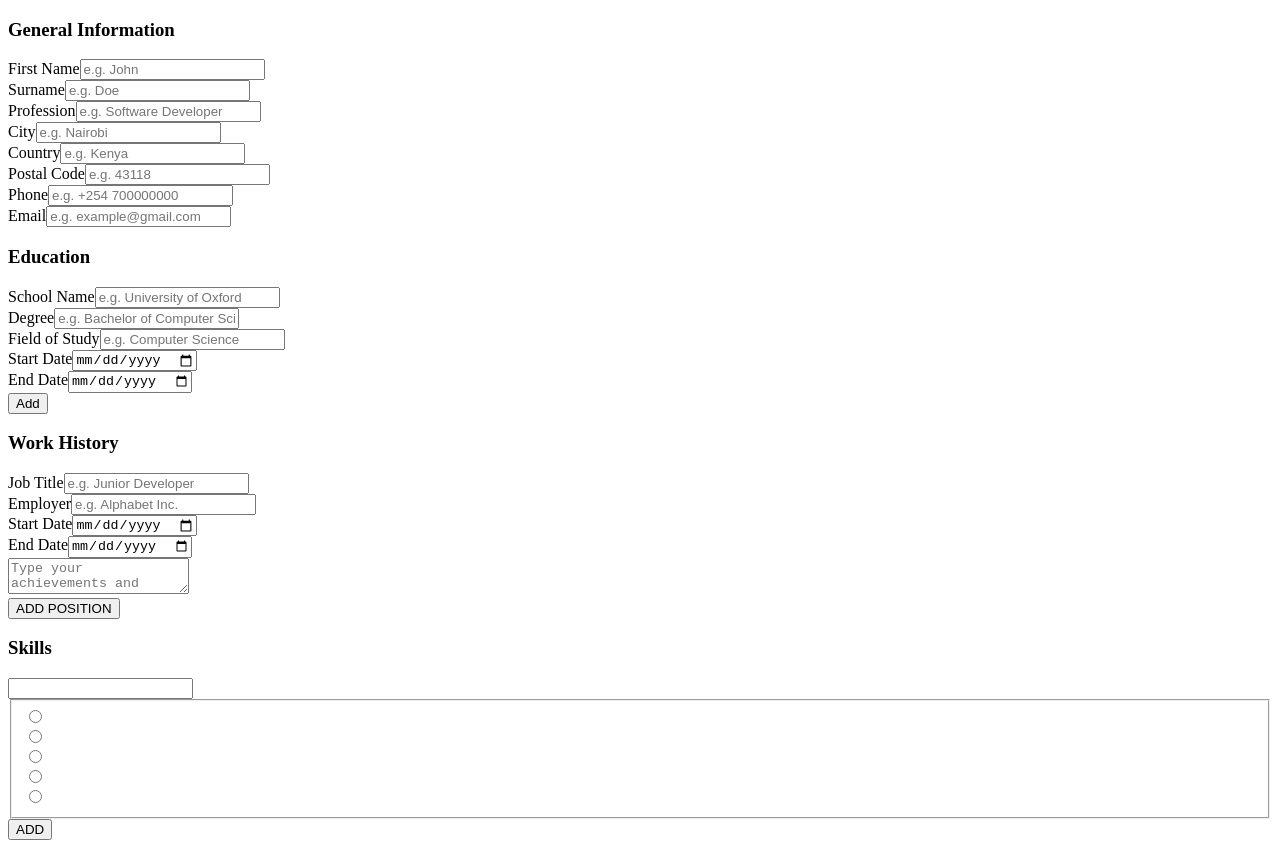
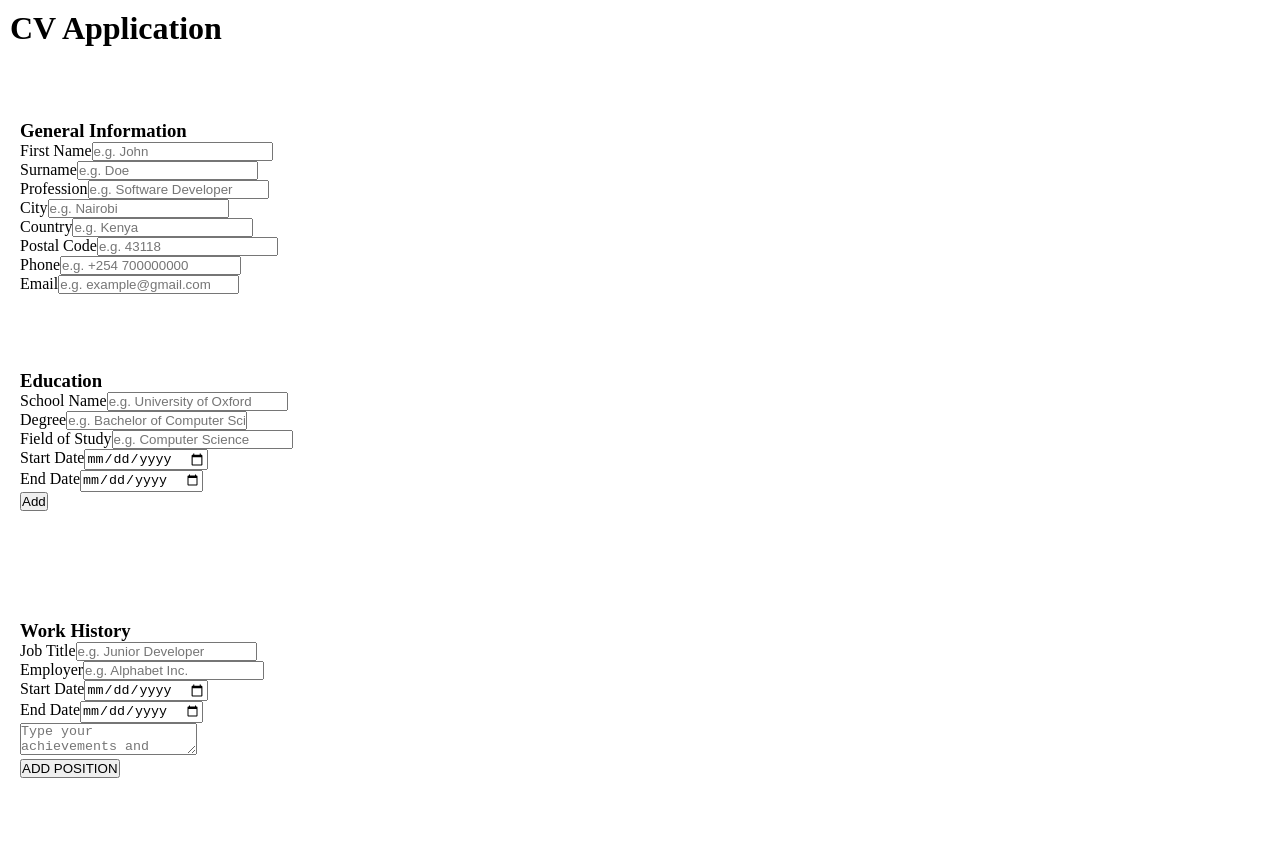
Before and after one commit to Eddie-Thiiru/cv-application, a React (Create React App) app: page / in a window 1280 px wide. Shown: the top 842 px of the page. Built offline with nearby package versions, Linux system fonts and the light colour scheme.

Commit message:
Add Header.js, Footer.js and basic page layout

```diff
--- a/src/App.js
+++ b/src/App.js
@@ -1,22 +1,25 @@
 import React, { Component } from "react";
+import Header from "./components/Header";
+import Footer from "./components/Footer";
 import Card from "./components/Card";
 import General from "./components/General";
 import Education from "./components/Education";
 import Work from "./components/Work";
 import Skill from "./components/Skill";
 import Summary from "./components/Summary";
+import "./styles/App.css";
 
 class App extends Component {
   render() {
     return (
-      <div className="App">
+      <div className="app">
+        <Header />
         <Card>
           <General />
         </Card>
         <Card>
           <Education />
         </Card>
-        <Card></Card>
         <Card>
           <Work />
         </Card>
@@ -26,6 +29,7 @@ class App extends Component {
         <Card>
           <Summary />
         </Card>
+        <Footer />
       </div>
     );
   }
--- /dev/null
+++ b/src/components/Footer.js
@@ -0,0 +1,13 @@
+import React, { Component } from "react";
+
+class Footer extends Component {
+  render() {
+    return (
+      <div className="footer">
+        <p>Copyright @ 2023</p>
+      </div>
+    );
+  }
+}
+
+export default Footer;
--- /dev/null
+++ b/src/components/Header.js
@@ -0,0 +1,13 @@
+import React, { Component } from "react";
+
+class Header extends Component {
+  render() {
+    return (
+      <div className="header">
+        <h1>CV Application</h1>
+      </div>
+    );
+  }
+}
+
+export default Header;
--- /dev/null
+++ b/src/styles/App.css
@@ -0,0 +1,26 @@
+* {
+  padding: 0;
+  margin: 0;
+  box-sizing: border-box;
+}
+
+body {
+  height: 100vh;
+  font-size: 1rem;
+}
+
+#root,
+.app {
+  height: 100%;
+  width: 100%;
+}
+
+.app {
+  padding: 10px;
+  display: grid;
+  grid-template-rows: 100px repeat(5, 250px) 100px;
+}
+
+.card {
+  padding: 10px;
+}
```
